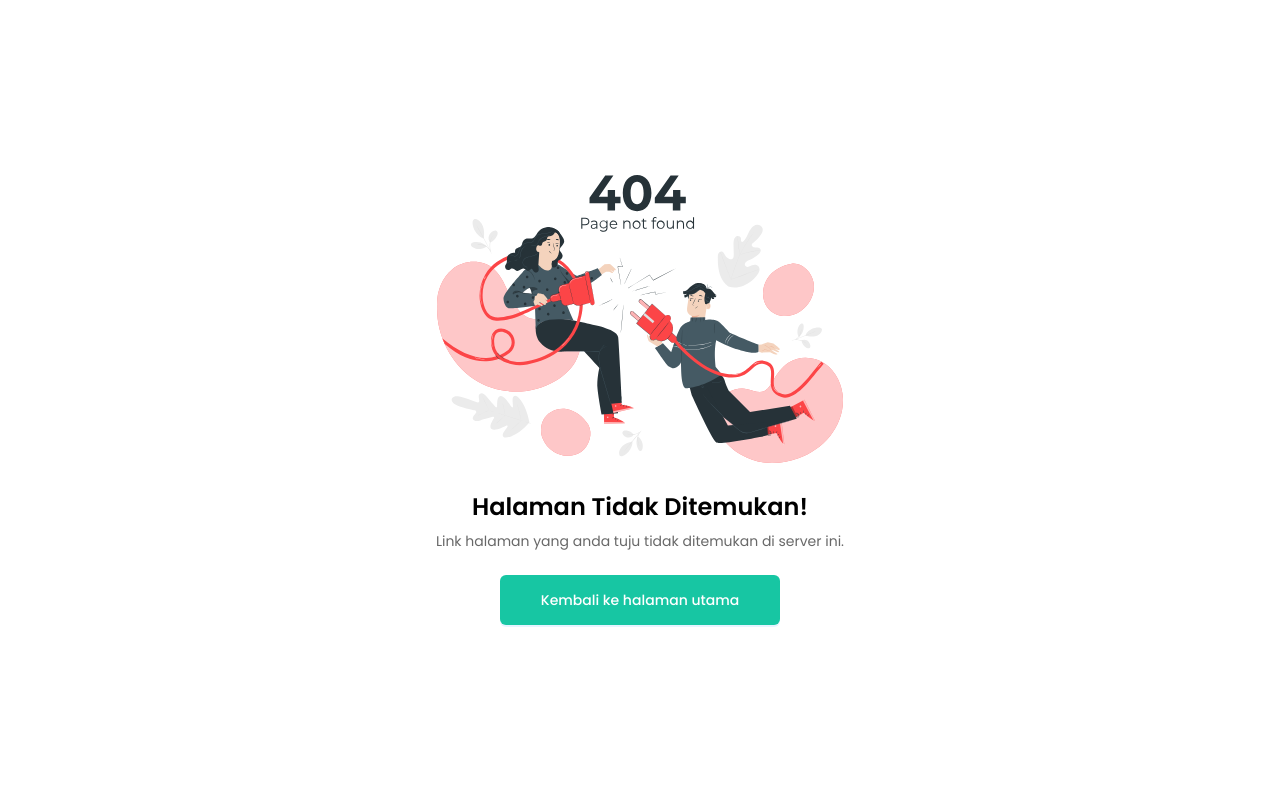
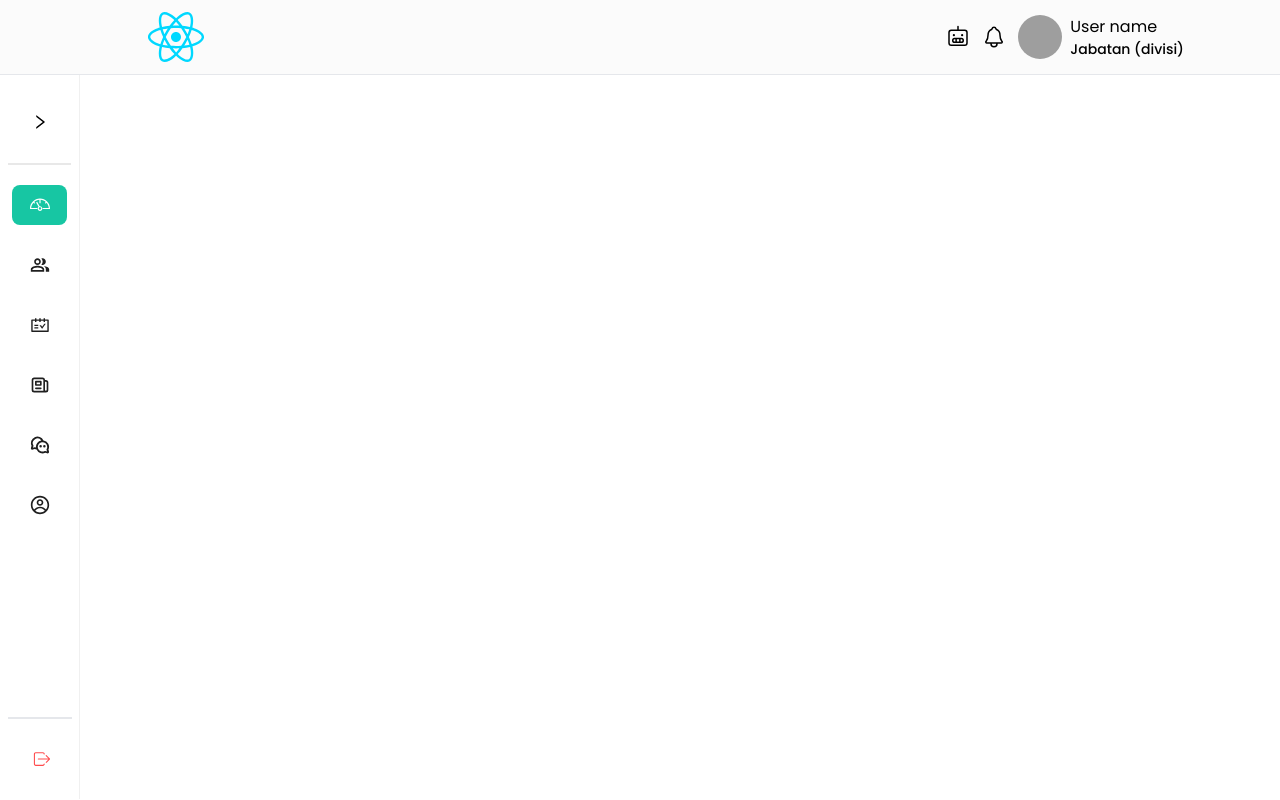
Before and after one commit to SanH16/skripsi, a React (Vite) app in the folder client/: page /dashboard in a window 1280 px wide. Before the commit this address led to /404. Built offline with nearby package versions, Linux system fonts and the light colour scheme; grey boxes are pictures that could not be loaded.

Commit message:
add some layout: sidebar, drawer sidebar, topbar, assets

```diff
--- a/client/src/components/layout-components/AppLayout.jsx
+++ b/client/src/components/layout-components/AppLayout.jsx
@@ -1,10 +1,12 @@
 import { Layout } from "antd";
-import Sidebar from "@/Sidebar";
+import Sidebar from "./Sidebar";
+import Topbar from "./Topbar";
 
 export default function AppLayout() {
   return (
     <Layout className="bg-white">
-      <div className="text-red-800">Something wrong</div>
+      <div className="text-red-800"></div>
+      <Topbar />
       <main className="flex">
         <Sidebar />
       </main>
--- /dev/null
+++ b/client/src/components/layout-components/DrawerSidebar.jsx
@@ -0,0 +1,132 @@
+import { useState } from "react";
+import { ConfigProvider, Drawer, Menu, Space } from "antd";
+import { Link, useLocation } from "react-router-dom";
+import { BsList } from "react-icons/bs";
+import { TfiDashboard } from "react-icons/tfi";
+import { AiOutlineSchedule } from "react-icons/ai";
+import { HiOutlineNewspaper } from "react-icons/hi";
+import { PiWechatLogoBold } from "react-icons/pi";
+import { CgProfile } from "react-icons/cg";
+import { MdOutlinePeopleAlt } from "react-icons/md";
+
+import logoTopbar from "@/assets/company-logo.jpg";
+
+export default function DrawerSidebar() {
+  const [isOpen, setIsOpen] = useState(false);
+  const location = useLocation();
+  const regex = /([a-zA-Z]+)/;
+  const selectedKeys = location.pathname.match(regex)[0];
+
+  const handleOpen = () => {
+    setIsOpen((prev) => !prev);
+  };
+
+  const iconStyle = "text-xl";
+  const items = [
+    getItem(
+      "Dashboard",
+      "dashboard",
+      <Link to="/dashboard" className="p-2">
+        <TfiDashboard className={iconStyle} id="dashboard-icon-sidebar" />
+      </Link>,
+    ),
+    getItem(
+      "Absensi",
+      "janji",
+      <Link to="/janji-temu" className="p-2">
+        <MdOutlinePeopleAlt className={iconStyle} id="dashboard-icon-sidebar" />
+      </Link>,
+    ),
+    getItem(
+      "Cuti",
+      "jadwal",
+      <Link to="/jadwal-saya" className="p-2">
+        <AiOutlineSchedule className={iconStyle} id="janji-temu-icon-sidebar" />
+      </Link>,
+    ),
+    getItem(
+      "Mutasi",
+      "artikel",
+      <Link to="/artikel-saya" className="p-2">
+        <HiOutlineNewspaper className={iconStyle} id="artikel-icon-sidebar" />
+      </Link>,
+    ),
+    getItem(
+      "Penugasan",
+      "forum",
+      <Link to="/forum" className="p-2">
+        <PiWechatLogoBold className={iconStyle} id="forum-icon-sidebar" />
+      </Link>,
+    ),
+    getItem(
+      "Reward & Punishment",
+      "profil",
+      <Link to="/profil" className="p-2">
+        <CgProfile className={iconStyle} id="profile-icon-sidebar" />
+      </Link>,
+    ),
+  ];
+  return (
+    <>
+      <ConfigProvider
+        theme={{
+          components: {
+            Menu: {
+              itemSelectedBg: "#17c6a3",
+              itemSelectedColor: "#fff",
+            },
+          },
+        }}
+      >
+        <Space>
+          <BsList
+            className="m-1 cursor-pointer text-xl sm:hidden"
+            onClick={handleOpen}
+          />
+        </Space>
+        <Drawer
+          width={300}
+          title={<DrawerTitle />}
+          placement="left"
+          closable={true}
+          onClose={handleOpen}
+          open={isOpen}
+          // footer={<LogoutItem />}
+        >
+          <Menu
+            className="flex flex-col gap-1 border-0"
+            defaultSelectedKeys={[selectedKeys]}
+            mode="inline"
+            theme="light"
+            items={items}
+          ></Menu>
+        </Drawer>
+      </ConfigProvider>
+    </>
+  );
+}
+
+function DrawerTitle() {
+  return (
+    <div className="flex justify-end">
+      <Link to="/">
+        <img
+          id="logo-reprohealth-drawer"
+          src={logoTopbar}
+          alt="logo"
+          className="h-[25px] w-28 cursor-pointer sm:block md:w-40"
+        />
+      </Link>
+    </div>
+  );
+}
+
+function getItem(label, key, icon, children, type) {
+  return {
+    key,
+    icon,
+    children,
+    label,
+    type,
+  };
+}
--- a/client/src/components/layout-components/Sidebar.jsx
+++ b/client/src/components/layout-components/Sidebar.jsx
@@ -55,40 +55,40 @@ export default function Sidebar() {
     getItem(
       "Dashboard",
       "dashboard",
-      <Link to="/sidebar" className="p-2">
+      <Link to="/dashboard" className="p-2">
         <TfiDashboard className={iconStyle} id="dashboard-icon-sidebar" />
       </Link>,
     ),
     getItem(
-      "Janji Temu",
+      "Absensi",
       "janji",
       <Link to="/janji-temu" className="p-2">
         <MdOutlinePeopleAlt className={iconStyle} id="dashboard-icon-sidebar" />
       </Link>,
     ),
     getItem(
-      "Jadwal Saya",
+      "Cuti",
       "jadwal",
       <Link to="/jadwal-saya" className="p-2">
         <AiOutlineSchedule className={iconStyle} id="janji-temu-icon-sidebar" />
       </Link>,
     ),
     getItem(
-      "Artikel",
+      "Mutasi",
       "artikel",
       <Link to="/artikel-saya" className="p-2">
         <HiOutlineNewspaper className={iconStyle} id="artikel-icon-sidebar" />
       </Link>,
     ),
     getItem(
-      "Forum",
+      "Penugasan",
       "forum",
       <Link to="/forum" className="p-2">
         <PiWechatLogoBold className={iconStyle} id="forum-icon-sidebar" />
       </Link>,
     ),
     getItem(
-      "Profil",
+      "Reward & Punishment",
       "profil",
       <Link to="/profil" className="p-2">
         <CgProfile className={iconStyle} id="profile-icon-sidebar" />
--- /dev/null
+++ b/client/src/components/layout-components/Topbar.jsx
@@ -0,0 +1,76 @@
+import { Link } from "react-router-dom";
+import { IoNotificationsOutline } from "react-icons/io5";
+import { PiRobot } from "react-icons/pi";
+
+import anonymousPict from "@/assets/anonymous profile.jpg";
+import logoTopbar from "@/assets/react.svg";
+import DrawerSidebar from "./DrawerSidebar";
+
+export default function Topbar() {
+  return (
+    <nav
+      id="topbar"
+      className="sticky left-0 top-0 z-50 w-full border-b bg-grey-10"
+    >
+      <div className="app-container z-10 flex justify-between py-5 md:py-3">
+        <div className="flex items-center">
+          <DrawerSidebar />
+          <a href="/dashboard">
+            <img
+              id="logo-reprohealth-topbar"
+              src={logoTopbar}
+              alt="logo"
+              className="hidden h-[50px] w-28 cursor-pointer sm:block md:w-40"
+            />
+          </a>
+        </div>
+
+        <div id="profile-doctor-topbar" className="flex items-center gap-3">
+          <div
+            id="bot-icon-topbar"
+            className="flex items-center justify-center text-xl md:text-2xl"
+          >
+            <Link to="/asisten-dokter" className="hover:text-green-500">
+              <PiRobot />
+            </Link>
+          </div>
+          <div id="notification-icon-topbar" className="text-xl md:text-2xl">
+            <Link to="/notifikasi" className="hover:text-green-500">
+              <IoNotificationsOutline />
+            </Link>
+          </div>
+          <div id="profile-doctor-topbar" className="flex items-center">
+            <div>
+              <a href="/profil">
+                <img
+                  id="profile-doctor-topbar"
+                  src={anonymousPict}
+                  alt="profile-doctor"
+                  className="h-8 w-8 rounded-full md:h-11 md:w-11"
+                />
+              </a>
+            </div>
+            <a href="/profil" className="hover:text-green-500">
+              <div className="ml-2">
+                <>
+                  <h6
+                    id="doctor-name-topbar"
+                    className="text-xs leading-none sm:text-sm md:text-base"
+                  >
+                    User name
+                  </h6>
+                  <span
+                    id="doctor-specialist-topbar"
+                    className="text-xs font-medium leading-none md:text-sm"
+                  >
+                    Jabatan (divisi)
+                  </span>
+                </>
+              </div>
+            </a>
+          </div>
+        </div>
+      </div>
+    </nav>
+  );
+}
--- a/client/src/routers/index.jsx
+++ b/client/src/routers/index.jsx
@@ -1,13 +1,13 @@
 import { Routes, Route, Navigate } from "react-router-dom";
 import Notfound from "@/views/error-views/Notfound";
 import LandingPage from "@/views/landing-views";
-import Sidebar from "@/components/layout-components/Sidebar";
+import AppLayout from "@/components/layout-components/AppLayout";
 
 export default function SetupRoutes() {
   return (
     <Routes>
       <Route index element={<LandingPage />} />
-      <Route path="/sidebar" element={<Sidebar />} />
+      <Route path="/dashboard" element={<AppLayout />} />
       <Route>
         <Route path="/404" element={<Notfound />} />
         <Route path="*" element={<Navigate to="/404" replace />} />
--- a/client/src/views/landing-views/index.jsx
+++ b/client/src/views/landing-views/index.jsx
@@ -9,9 +9,16 @@ function HeroSection() {
   return (
     <header>
       <p className="text-gray-700">Setup Tailwind</p>
-      <Link to={"/abc"}>
-        <Button type="primary">Click</Button>
-      </Link>
+      <div className="mx-[20px]">
+        <Link to={"/abc"}>
+          <Button type="primary">Click</Button>
+        </Link>
+        <Link to={"/dashboard"}>
+          <Button type="primary" className="ms-[20px]">
+            Dashboard
+          </Button>
+        </Link>
+      </div>
     </header>
   );
 }
```
Also changed, not shown: client/src/assets/company-logo.jpg (added), 1 other file (tests, documents, lock files or other folders).
